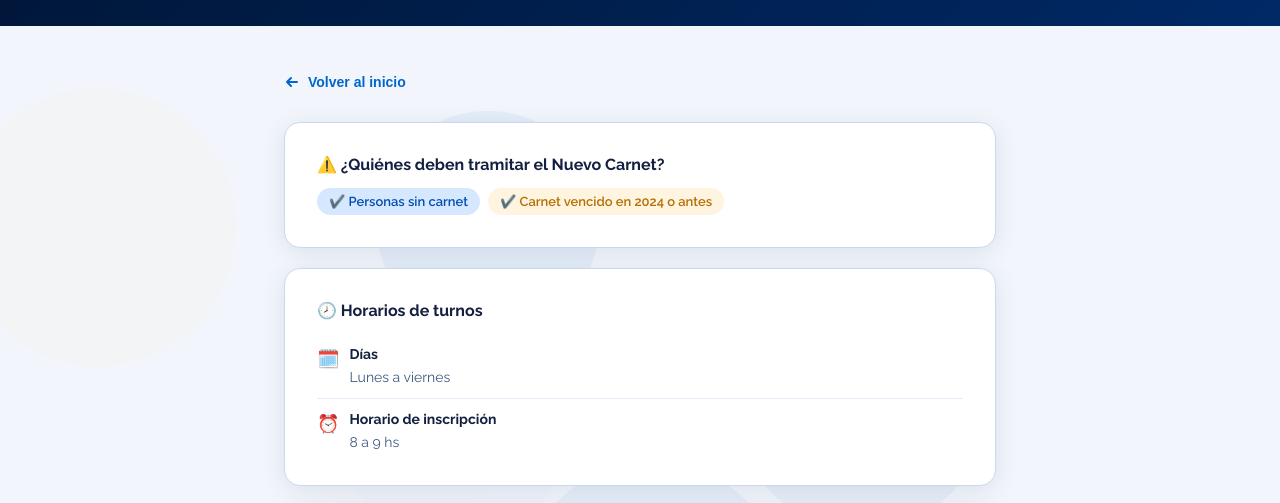
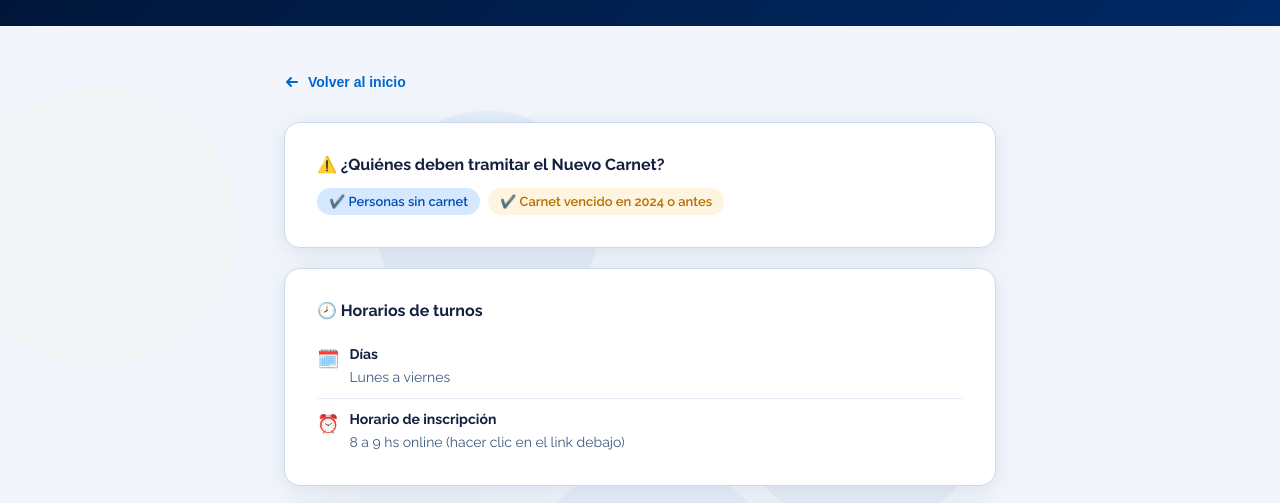
Before and after one commit to cbertol0/instituto-alimento, a plain HTML site: page index.html in a window 1280 px wide. Both pictures are taken after a click on the link "Nuevo Carnet". Shown: the part 272-775 px from the top of the page. Drawn offline with Linux system fonts and the light colour scheme.

Commit message:
Update index.html

```diff
--- a/index.html
+++ b/index.html
@@ -939,7 +939,7 @@ footer a { color: var(--blue-300); text-decoration: none; }
       </div>
       <div class="info-row">
         <span class="info-row-icon">⏰</span>
-        <div class="info-row-text"><strong>Horario de inscripción</strong> 8 a 9 hs</div>
+        <div class="info-row-text"><strong>Horario de inscripción</strong> 8 a 9 hs online (hacer clic en el link debajo)</div>
       </div>
     </div>
 
```
